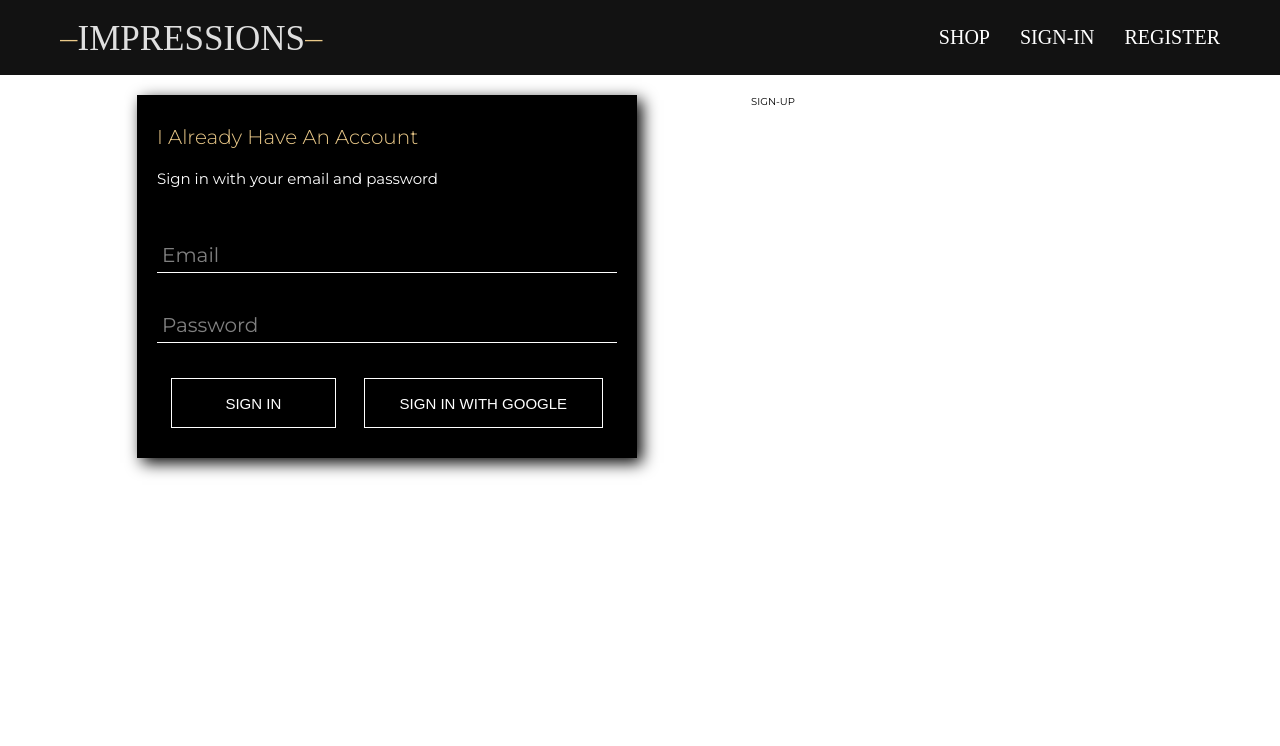
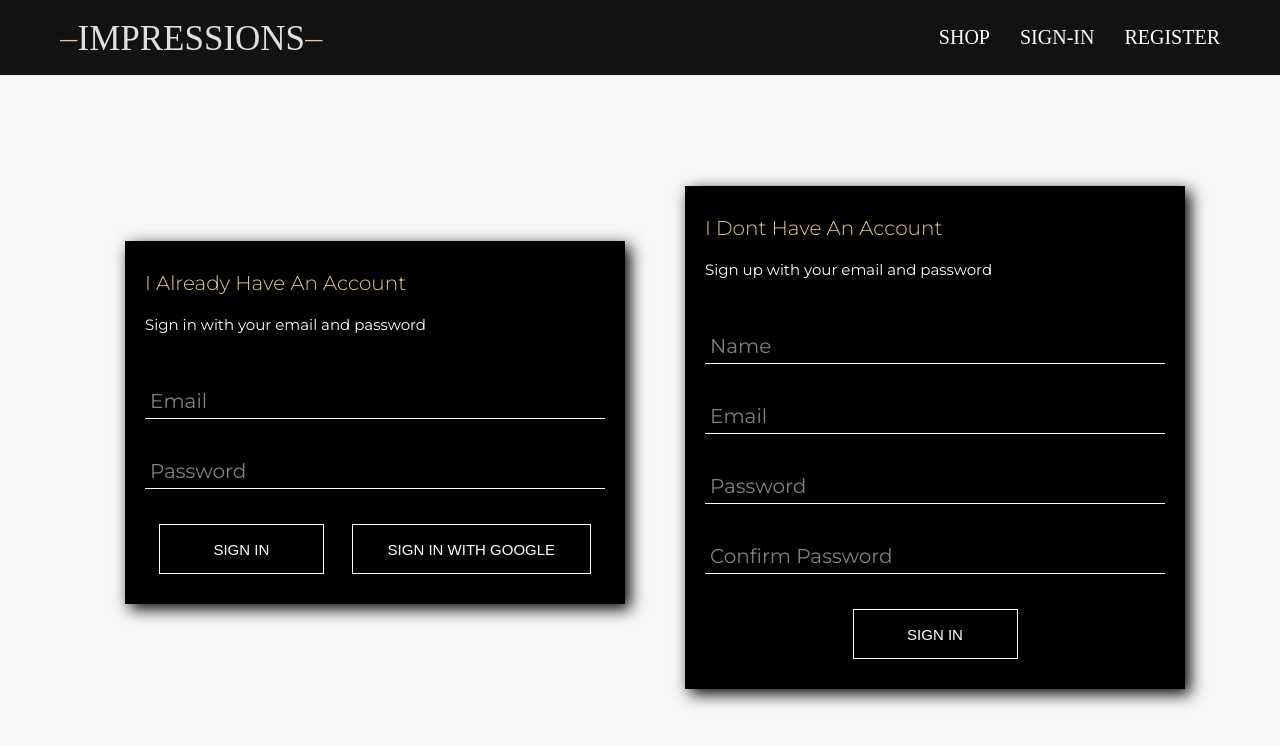
Before and after one commit to shikhars3145/impressions-store, a React (Create React App) app: page /authpage in a window 1280 px wide. Shown: the top 746 px of the page. Built offline with nearby package versions, Linux system fonts and the light colour scheme; no server answers; a web font is replaced by a local one.

Commit message:
implemented signup and added height styling to pages

```diff
--- a/package.json
+++ b/package.json
@@ -6,7 +6,6 @@
     "@testing-library/jest-dom": "^4.2.4",
     "@testing-library/react": "^9.3.2",
     "@testing-library/user-event": "^7.1.2",
-    "dotenv": "^8.2.0",
     "firebase": "^7.16.1",
     "node-sass": "^4.14.1",
     "react": "^16.13.1",
--- a/public/index.html
+++ b/public/index.html
@@ -28,6 +28,6 @@
   </head>
   <body>
     <noscript>You need to enable JavaScript to run this app.</noscript>
-    <div id="root"></div>
+    <div id="root" style="height: 100vh;"></div>
   </body>
 </html>
--- a/src/App.js
+++ b/src/App.js
@@ -6,7 +6,7 @@ import ShopPage from './pages/ShopPage/ShopPage';
 import AuthPage from './pages/AuthPage/AuthPage';
 import { Route } from 'react-router-dom';
 
-import { auth } from './firebase/FirebaseUtils';
+import { auth, createUserProfileDocument } from './firebase/FirebaseUtils';
 
 export class App extends Component {
   constructor() {
@@ -20,8 +20,27 @@ export class App extends Component {
   unsubscribeFromAuth = null;
 
   componentDidMount() {
-    this.unsubscribeFromAuth = auth.onAuthStateChanged((user) => {
-      this.setState({ currentUser: user });
+    // updating unsubscribeFromAuth from null to function object
+    // onAuthStateChange calls inside function everytime user signs in or out
+    this.unsubscribeFromAuth = auth.onAuthStateChanged(async (userAuth) => {
+      // if user signed in
+      // 1. create a userprofileDocument if not already made
+      // 2. store that document in app state
+      if (userAuth) {
+        const userRef = await createUserProfileDocument(userAuth);
+
+        //runs once at start then everytime document is updated
+        userRef.onSnapshot((snapshot) => {
+          this.setState({
+            currentUser: {
+              id: snapshot.id, //because data doesnt have id on it
+              ...snapshot.data(),
+            },
+          });
+        });
+      } else {
+        this.setState({ currentUser: null });
+      }
     });
   }
 
--- a/src/components/SignIn/SignIn.scss
+++ b/src/components/SignIn/SignIn.scss
@@ -5,6 +5,8 @@
   background-color: #000;
   padding: 1rem 2rem 3rem 2rem;
   box-shadow: 5px 5px 15px #000;
+  margin: 0 3rem 3rem 3rem;
+  flex-shrink: 0;
 
   h1 {
     font-weight: 300;
--- a/src/components/SignUp/SignUp.jsx
+++ b/src/components/SignUp/SignUp.jsx
@@ -1,10 +1,105 @@
 import React, { Component } from 'react';
+import FormInput from '../FormInput/FormInput';
+import ButtonPrimary from '../ButtonPrimary/ButtonPrimary';
+
+import { auth, createUserProfileDocument } from '../../firebase/FirebaseUtils';
 
 import './SignUp.scss';
 
 export class SignUp extends Component {
+  constructor() {
+    super();
+    this.state = {
+      displayName: '',
+      email: '',
+      password: '',
+      confirmPassword: '',
+    };
+  }
+
+  handleSubmit = async (event) => {
+    event.preventDefault();
+
+    const { email, password, confirmPassword, displayName } = this.state;
+
+    if (!password === confirmPassword) {
+      alert('Password and Confirm Password Dont Match');
+      this.setState({ password: '', confirmPassword: '' });
+      return;
+    }
+
+    try {
+      const { user } = await auth.createUserWithEmailAndPassword(
+        email,
+        password
+      );
+      createUserProfileDocument(user, { displayName });
+    } catch (error) {
+      console.log(error.message);
+    }
+
+    this.setState({
+      displayName: '',
+      email: '',
+      password: '',
+      confirmPassword: '',
+    });
+  };
+
+  handleChange = (event) => {
+    const { name, value } = event.target;
+    this.setState({ [name]: value });
+  };
+
   render() {
-    return <div className="sign-up">SIGN-UP</div>;
+    return (
+      <div className="sign-up">
+        <h1>I Dont Have An Account</h1>
+        <p>Sign up with your email and password</p>
+        <form onSubmit={this.handleSubmit}>
+          <FormInput
+            label="Name"
+            name="displayName"
+            type="text"
+            value={this.state.displayName}
+            onChange={this.handleChange}
+            required
+          />
+          <FormInput
+            label="Email"
+            name="email"
+            type="email"
+            value={this.state.email}
+            onChange={this.handleChange}
+            required
+          />
+          <FormInput
+            label="Password"
+            name="password"
+            type="password"
+            value={this.state.password}
+            onChange={this.handleChange}
+            required
+          />
+          <FormInput
+            label="Confirm Password"
+            name="confirmPassword"
+            type="password"
+            value={this.state.confirmPassword}
+            onChange={this.handleChange}
+            required
+          />
+          <div
+            style={{
+              display: 'flex',
+              justifyContent: 'space-between',
+            }}
+          >
+            <ButtonPrimary type="submit">SIGN IN</ButtonPrimary>
+          </div>
+        </form>
+      </div>
+    );
   }
 }
 
--- a/src/components/SignUp/SignUp.scss
+++ b/src/components/SignUp/SignUp.scss
@@ -1,3 +1,22 @@
 .sign-up {
-  width: 35%;
+  width: 50rem;
+  display: flex;
+  flex-direction: column;
+  background-color: #000;
+  padding: 1rem 2rem 3rem 2rem;
+  box-shadow: 5px 5px 15px #000;
+  flex-shrink: 0;
+
+  h1 {
+    font-weight: 300;
+    font-size: 2rem;
+    margin: 2rem 0;
+    color: #eac989;
+  }
+
+  p {
+    font-size: 1.5rem;
+    margin-bottom: 5rem;
+    color: #fff;
+  }
 }
--- a/src/firebase/FirebaseUtils.js
+++ b/src/firebase/FirebaseUtils.js
@@ -13,20 +13,6 @@ const firebaseConfig = {
   measurementId: process.env.REACT_APP_FIREBASE_MEASUREMENT_ID,
 };
 
-// const firebaseConfig = {
-//   apiKey: 'AIzaSyA-TTC816JxLxuCA1AV_pnz1TNOmkw5BnQ',
-//   authDomain: 'impressions-store.firebaseapp.com',
-//   databaseURL: 'https://impressions-store.firebaseio.com',
-//   projectId: 'impressions-store',
-//   storageBucket: 'impressions-store.appspot.com',
-//   messagingSenderId: '393246840123',
-//   appId: '1:393246840123:web:19e7ff7ecdecdc7f52931e',
-//   measurementId: 'G-PQ1HY1S5C3',
-// };
-
-console.log(firebaseConfig);
-// console.log(firebaseConfig1);
-
 firebase.initializeApp(firebaseConfig);
 
 export const auth = firebase.auth();
@@ -34,6 +20,31 @@ export const firestore = firebase.firestore();
 
 const provider = new firebase.auth.GoogleAuthProvider();
 provider.setCustomParameters({ prompt: 'select_account' });
+
 export const signInwithGoogle = () => auth.signInWithPopup(provider);
 
+export const createUserProfileDocument = async (userAuth, profileDetails) => {
+  if (!userAuth) return;
+  const userRef = firestore.doc(`users/${userAuth.uid}`);
+
+  const snapshot = await userRef.get();
+
+  if (!snapshot.exists) {
+    const { displayName, email } = userAuth;
+    const createdAt = new Date();
+
+    try {
+      await userRef.set({
+        displayName,
+        email,
+        createdAt,
+        ...profileDetails,
+      });
+    } catch (err) {
+      console.log(err.message);
+    }
+  }
+  return userRef;
+};
+
 export default firebase;
--- a/src/index.css
+++ b/src/index.css
@@ -8,6 +8,7 @@
 
 html {
   font-size: 10px;
+  height: 100%;
 }
 
 body {
@@ -22,6 +23,7 @@ body {
   -webkit-font-smoothing: antialiased;
   -moz-osx-font-smoothing: grayscale;
   box-sizing: border-box;
+  height: 100%;
 }
 
 a {
--- a/src/pages/AuthPage/AuthPage.scss
+++ b/src/pages/AuthPage/AuthPage.scss
@@ -1,7 +1,10 @@
 .auth-page {
   width: 100%;
-  padding: 2rem 8rem;
+  padding: 3rem 8rem;
   display: flex;
   flex-wrap: wrap;
   justify-content: space-around;
+  align-items: center;
+  background-color: #f7f7f7;
+  min-height: calc(100% - 75px);
 }
--- a/src/pages/HomePage/HomePage.scss
+++ b/src/pages/HomePage/HomePage.scss
@@ -3,7 +3,9 @@
   width: 100%;
   flex-direction: column;
   align-items: center;
+  justify-content: center;
   padding: 2rem 8rem;
   background-color: #f7f7f7;
   font-family: 'Cormorant SC';
+  min-height: calc(100% - 75px);
 }
```
Also changed, not shown: 1 other file (tests, documents, lock files or other folders).
